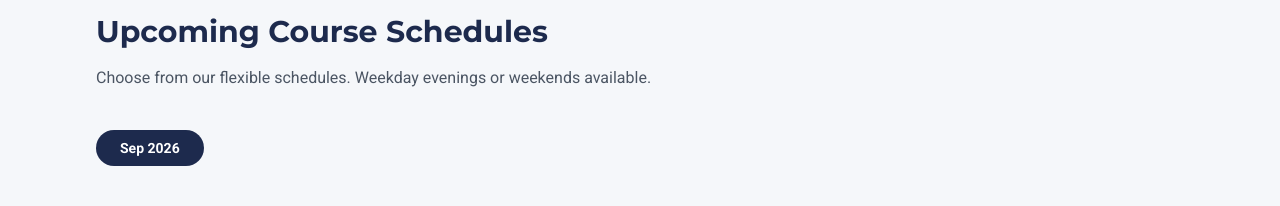
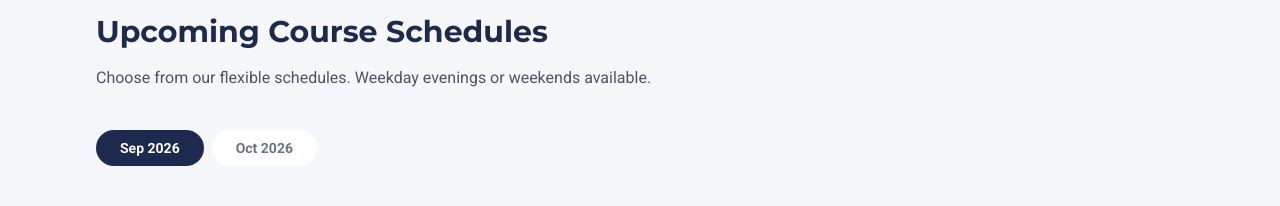
Before and after one commit to nexiuslabs/nexiusacademyskillsfuture, a React (Vite) app: page /courses/agentic-ai in a window 1280 px wide. Shown: the part 4740-4946 px from the top of the page. Built offline with nearby package versions, Linux system fonts and the light colour scheme.

Commit message:
Add October Agentic AI interest cohort

```diff
--- a/components/courses/Schedule.tsx
+++ b/components/courses/Schedule.tsx
@@ -34,7 +34,7 @@ const Schedule: React.FC = () => {
 
         <div className="space-y-6">
           {filteredSchedules.map((schedule, index) => {
-            const isFull = schedule.slotsLeft <= 0;
+            const isFull = schedule.slotsLeft <= 0 && !schedule.interestOnly;
 
             return (
               <div
@@ -47,6 +47,10 @@ const Schedule: React.FC = () => {
                     {isFull ? (
                       <span className="inline-flex items-center rounded-full bg-red-50 px-3 py-1 text-xs font-extrabold uppercase tracking-[0.18em] text-red-600 ring-1 ring-red-100">
                         Full
+                      </span>
+                    ) : schedule.interestOnly ? (
+                      <span className="inline-flex items-center rounded-full bg-amber-50 px-3 py-1 text-xs font-extrabold uppercase tracking-[0.14em] text-amber-700 ring-1 ring-amber-200">
+                        Registration of interest only
                       </span>
                     ) : null}
                   </div>
@@ -67,13 +71,34 @@ const Schedule: React.FC = () => {
                   <div className="flex flex-col sm:flex-row sm:items-center gap-3 sm:gap-6 text-sm">
                     <div className="inline-flex items-center gap-1.5 text-gray-700">
                       <Users size={16} className="text-accent" />
-                      {isFull ? 'Join waitlist to secure next intake' : 'Filling up fast'}
+                      {isFull
+                        ? 'Join waitlist to secure next intake'
+                        : schedule.interestOnly
+                          ? 'We will follow up when the cohort details are confirmed'
+                          : 'Filling up fast'}
                     </div>
                   </div>
                 </div>
 
                 <div className="flex-shrink-0">
-                  {isFull ? (
+                  {schedule.interestOnly ? (
+                    <button
+                      type="button"
+                      onClick={() =>
+                        openLeadModal('course_page_cta', 'reserve_seat', {
+                          page: '/courses/agentic-ai',
+                          position: 'schedule_october_register_interest_button',
+                          ctaLabel: 'register_interest_october_2026',
+                          preferredIntake: '09 Oct 2026 & 16 Oct 2026 — Registration of interest (venue TBC)',
+                          cohortCode: schedule.cohortCode,
+                          courseSlug: 'agentic-ai',
+                        })
+                      }
+                      className="inline-block w-full rounded-lg bg-primary px-6 py-3 text-center font-bold text-white transition-colors hover:bg-blue-900 md:w-auto"
+                    >
+                      Register Interest
+                    </button>
+                  ) : isFull ? (
                     <button
                       type="button"
                       onClick={() =>
--- a/components/leads/LeadCaptureModal.tsx
+++ b/components/leads/LeadCaptureModal.tsx
@@ -77,6 +77,7 @@ const resolveCampaignLeadIntent = (lead: string): LeadIntent =>
 const COHORTS_BY_COURSE: Record<string, CohortOption[]> = {
   'agentic-ai': [
     { label: '18 Sep 2026 & 25 Sep 2026 (9am-6pm)', code: '2026-09-18' },
+    { label: '09 Oct 2026 & 16 Oct 2026 — Registration of interest (venue TBC)', code: '2026-10-09-interest' },
     { label: 'Register Interest', code: 'next-available' },
   ],
   'agentic-ai-accountants': [
--- a/constants.tsx
+++ b/constants.tsx
@@ -48,6 +48,18 @@ export const SCHEDULES: ScheduleItem[] = [
     slotsLeft: 4,
     month: 'Sep 2026',
     registrationCloses: 'TBC',
+  },
+  {
+    type: 'Weekday',
+    dates: '09 Oct 2026 & 16 Oct 2026',
+    time: 'Time to be confirmed',
+    format: 'In-Person',
+    venue: 'Venue to be confirmed',
+    slotsLeft: 0,
+    month: 'Oct 2026',
+    registrationCloses: 'TBC',
+    interestOnly: true,
+    cohortCode: '2026-10-09-interest',
   },
 ];
 
--- a/types.ts
+++ b/types.ts
@@ -27,6 +27,8 @@ export interface ScheduleItem {
   slotsLeft: number;
   month: string;
   registrationCloses?: string;
+  interestOnly?: boolean;
+  cohortCode?: string;
 }
 
 export interface FaqItem {
```
